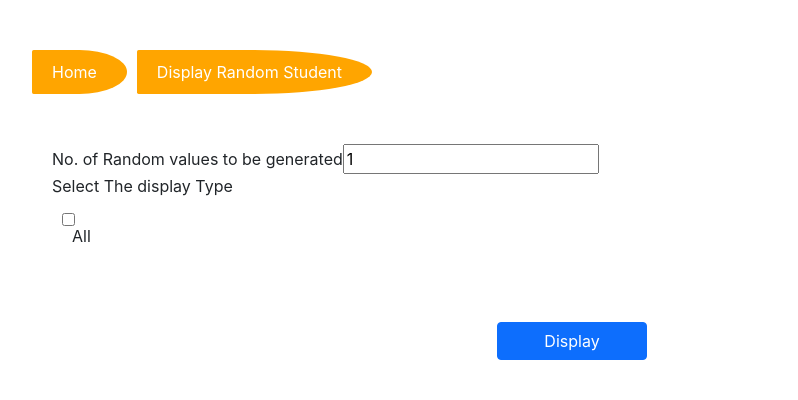
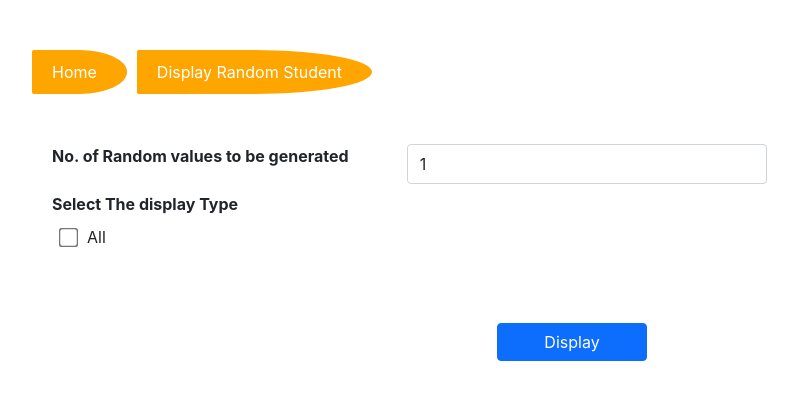
Before and after one commit to PatanImranAliKhan/StudentAttendance, a React (Create React App) app: page /generate in a window 1280 px wide. Shown: the top 400 px of the page, without its empty margins (68-866 px from the left). Built offline with nearby package versions, Linux system fonts and the light colour scheme.

Commit message:
commit-5

```diff
--- a/public/index.html
+++ b/public/index.html
@@ -25,7 +25,7 @@
       work correctly both with client-side routing and a non-root public URL.
       Learn how to configure a non-root public URL by running `npm run build`.
     -->
-    <title>React App</title>
+    <title>Display Random Students</title>
   </head>
   <body>
     <noscript>You need to enable JavaScript to run this app.</noscript>
--- a/src/components/RandomStudentGenerator.jsx
+++ b/src/components/RandomStudentGenerator.jsx
@@ -148,26 +148,27 @@ export default function RandomStudentGenerator(props) {
 
             <div className='container content'>
                 <div className='row'>
-                    <div className='inputdata'>
-                        <label>No. of Random values to be generated</label>
-                        <input type="number" value={number} onChange={(e) => setnumber(e.target.value)} />
+                    <div className='inputdata row'>
+                        <label className='col-lg-4 col-md-6 col-sm-12'><b>No. of Random values to be generated</b></label>
+                        <input type="number" className='form-control col-md-6' value={number} onChange={(e) => setnumber(e.target.value)} />
                     </div>
                     <br />
+                    <br/>
                 </div>
-                <div >
-                    <div className='col-md-6 col-sm-6 selectgroup'>
-                        <label>Select The display Type</label>
+                <div className='displayline'>
+                    <div className='selectgroup'>
+                        <label><b>Select The display Type</b></label>
                         <br />
                         <div className='displayselectcheckbox'>
                             {
                                 headers.map((x, i) => (
-                                    <div key={x}>
+                                    <div key={x} className='data'>
                                         <input className='col' type="checkbox" name={x} value={x} checked={selectedColumns[i]} onChange={() => handleOnChange(i)} />
                                         <p className='col' value={x} >{x}</p>
                                     </div>
                                 ))
                             }
-                            <div>
+                            <div className='data'>
                                 <input type="checkbox" name="all" value={column} checked={column} onChange={ChangeAllCheckbox} />
                                 <p>All</p>
                             </div>
@@ -191,8 +192,8 @@ export default function RandomStudentGenerator(props) {
                                         <thead>
                                             <tr>
                                                 {
-                                                    displayheaders.map((head) => (
-                                                        <th key={head}>{head}</th>
+                                                    displayheaders.map((h) => (
+                                                        <th key={h}>{h}</th>
                                                     ))
                                                 }
                                             </tr>
--- a/src/components/style.css
+++ b/src/components/style.css
@@ -1,5 +1,3 @@
-/* @import url("https://fonts.googleapis.com/css2?family=Fraunces:ital,wght@0,700;1,200&display=swap"); */
-
 form
 {
   padding: 50px 30px;
@@ -49,8 +47,7 @@ form
 
 .random-generated-table th
 {
-  background-color: #000;
-  color: #fff;
+  text-align: center;
 }
 
 .downloadlink
@@ -61,7 +58,7 @@ form
 
 .inputdata
 {
-  margin: auto;
+  display: inline-flex;
 }
 
 .th
@@ -69,16 +66,18 @@ form
   width: auto;
 }
 
+
+input[type="number"]
+{
+  max-width: 360px;
+  margin-left: 20px;
+  height: 40px;
+}
+
 .displayselectcheckbox
 {
   display: inline-flex;
   margin: 10px;
-}
-
-.displayselectcheckbox p
-{
-  margin-top: -8px;
-  margin-left: 10px;
 }
 
 .table-scroll {
@@ -142,3 +141,20 @@ table tbody td:first-child {
   z-index: 1;
   font-weight: bold;
 }
+
+.data
+{
+  min-width: 120px;
+}
+
+.data p
+{
+  margin-top: -25px;
+  margin-left: 25px;
+  margin-right: 10px;
+}
+
+input[type="checkbox"]
+{
+  transform : scale(1.5);
+}
```
